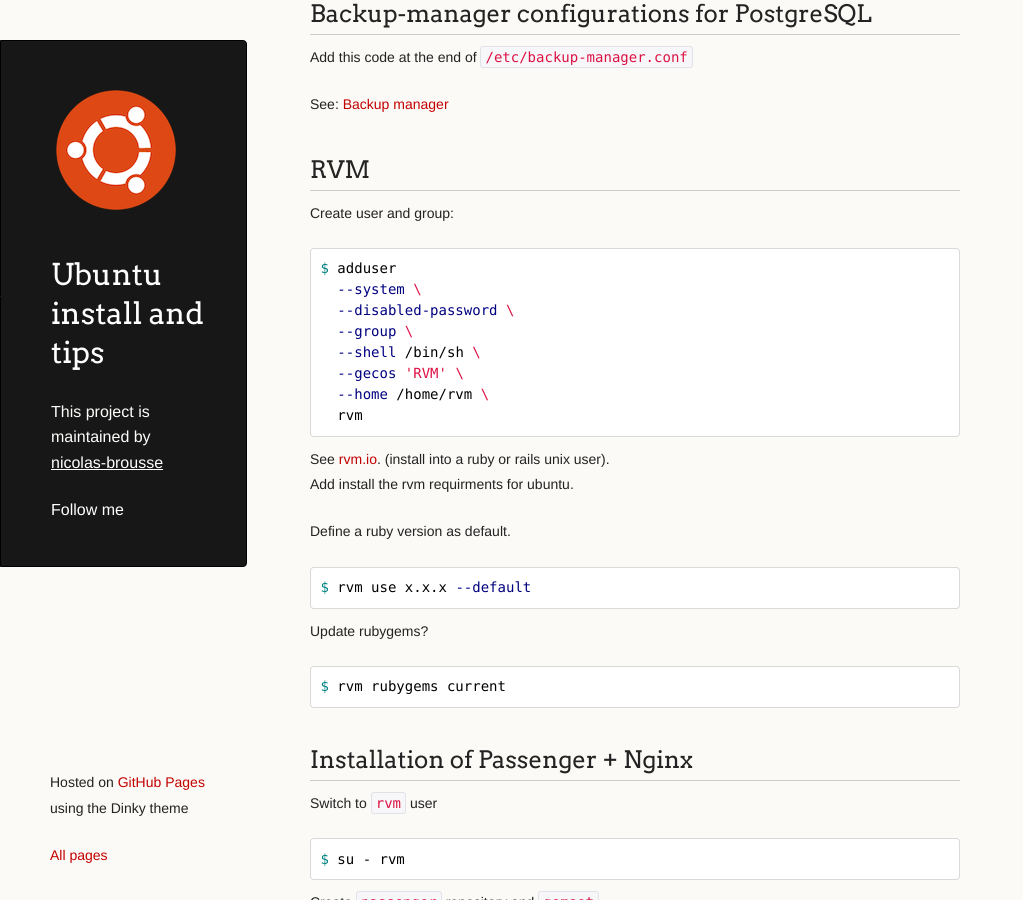
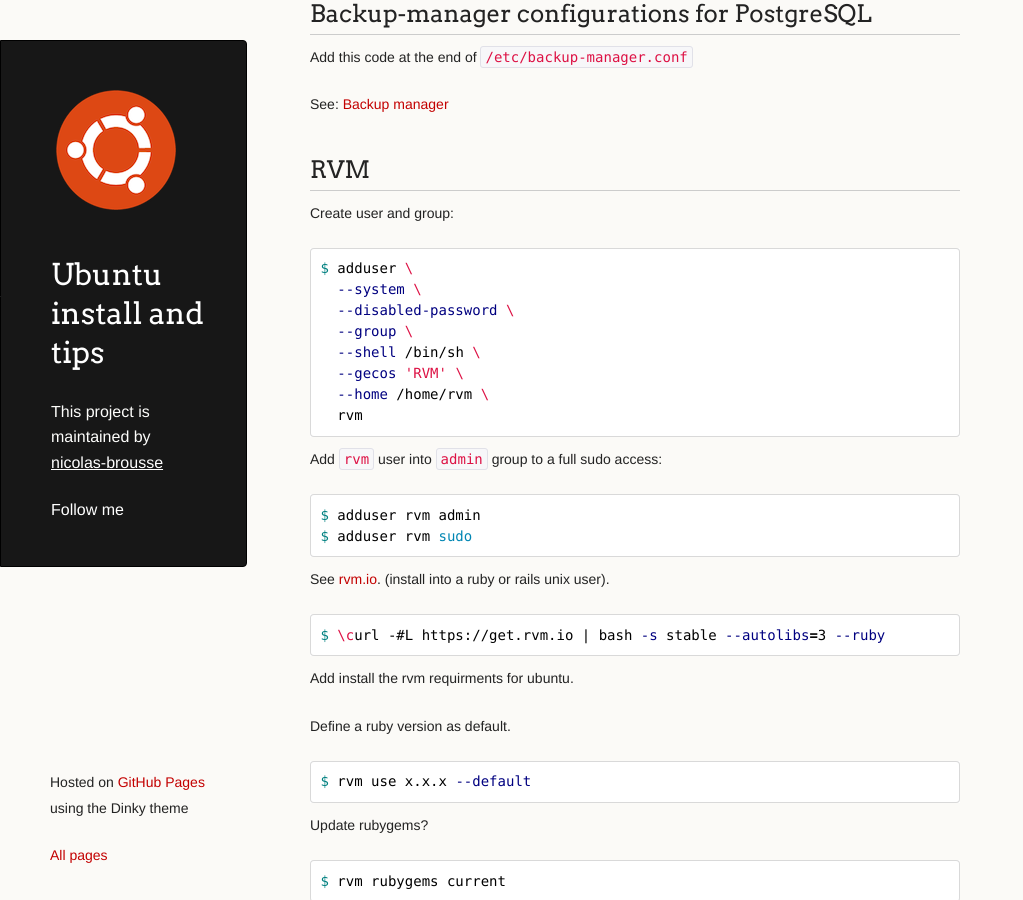
Before and after one commit to nicolas-brousse/ubuntu-install-and-tips, a Jekyll site: the page built from pages/installation/ruby-prod.md, in a window 1280 px wide and 900 px high, scrolled down 388 px. Shown: the whole window, without its empty margins (0-1023 px from the left). Built offline with Jekyll 4.4.1, drawn with Linux system fonts in a browser that asks for light colours; Markdown is read by kramdown in place of the engine named in the settings; comment, search, counter and statistics services are not loaded.

Commit message:
Update ruby-prod.md

````diff
--- a/pages/installation/ruby-prod.md
+++ b/pages/installation/ruby-prod.md
@@ -25,7 +25,7 @@
 Create user and group:
 
 ```bash
-$ adduser
+$ adduser \
   --system \
   --disabled-password \
   --group \
@@ -35,7 +35,19 @@
   rvm
 ```
 
+Add `rvm` user into `admin` group to a full sudo access:
+
+```bash
+$ adduser rvm admin
+$ adduser rvm sudo
+```
+
 See [rvm.io](http://rvm.io). (install into a ruby or rails unix user).
+
+```bash
+$ \curl -#L https://get.rvm.io | bash -s stable --autolibs=3 --ruby
+```
+
 Add install the rvm requirments for ubuntu.
 
 Define a ruby version as default.
````
